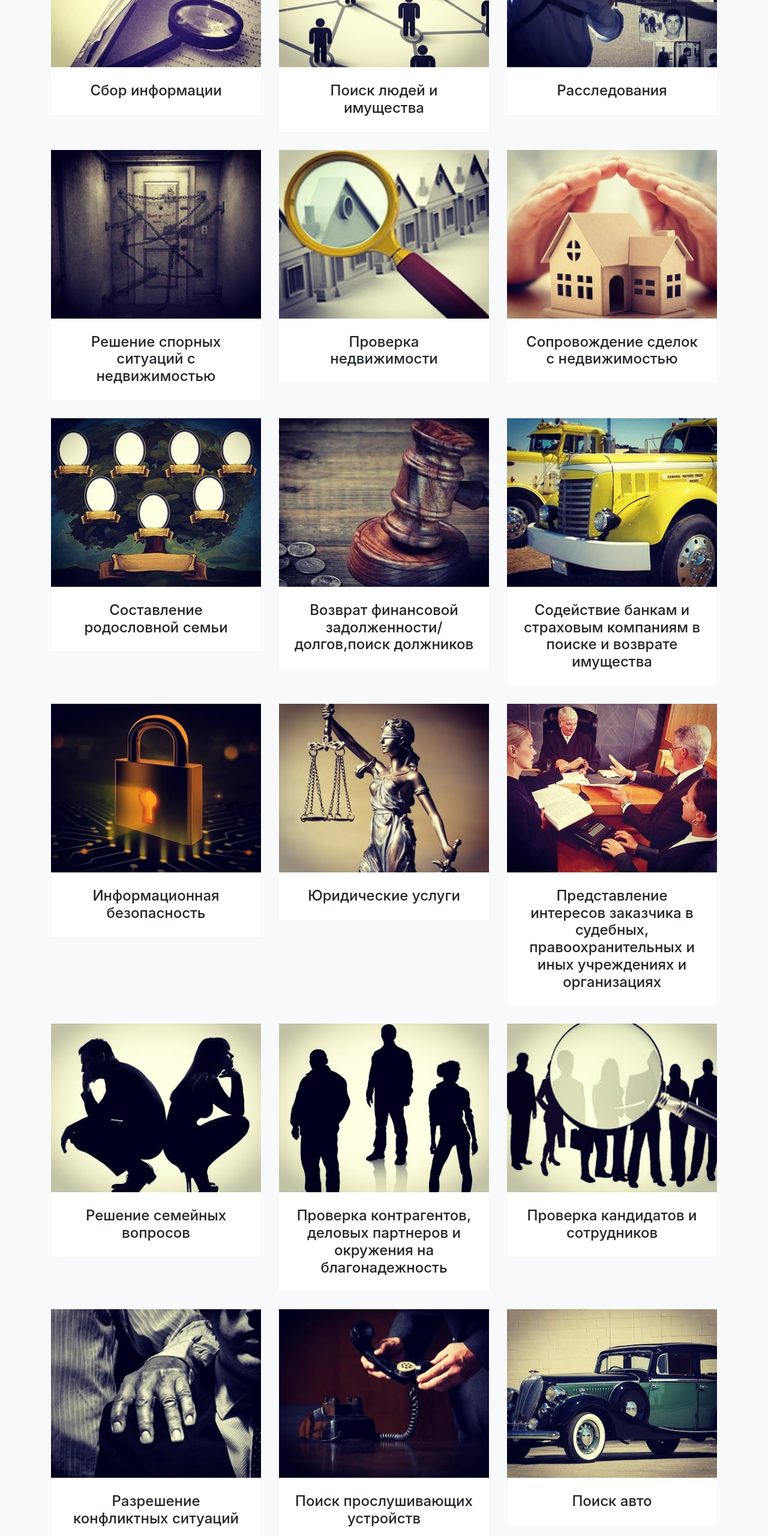
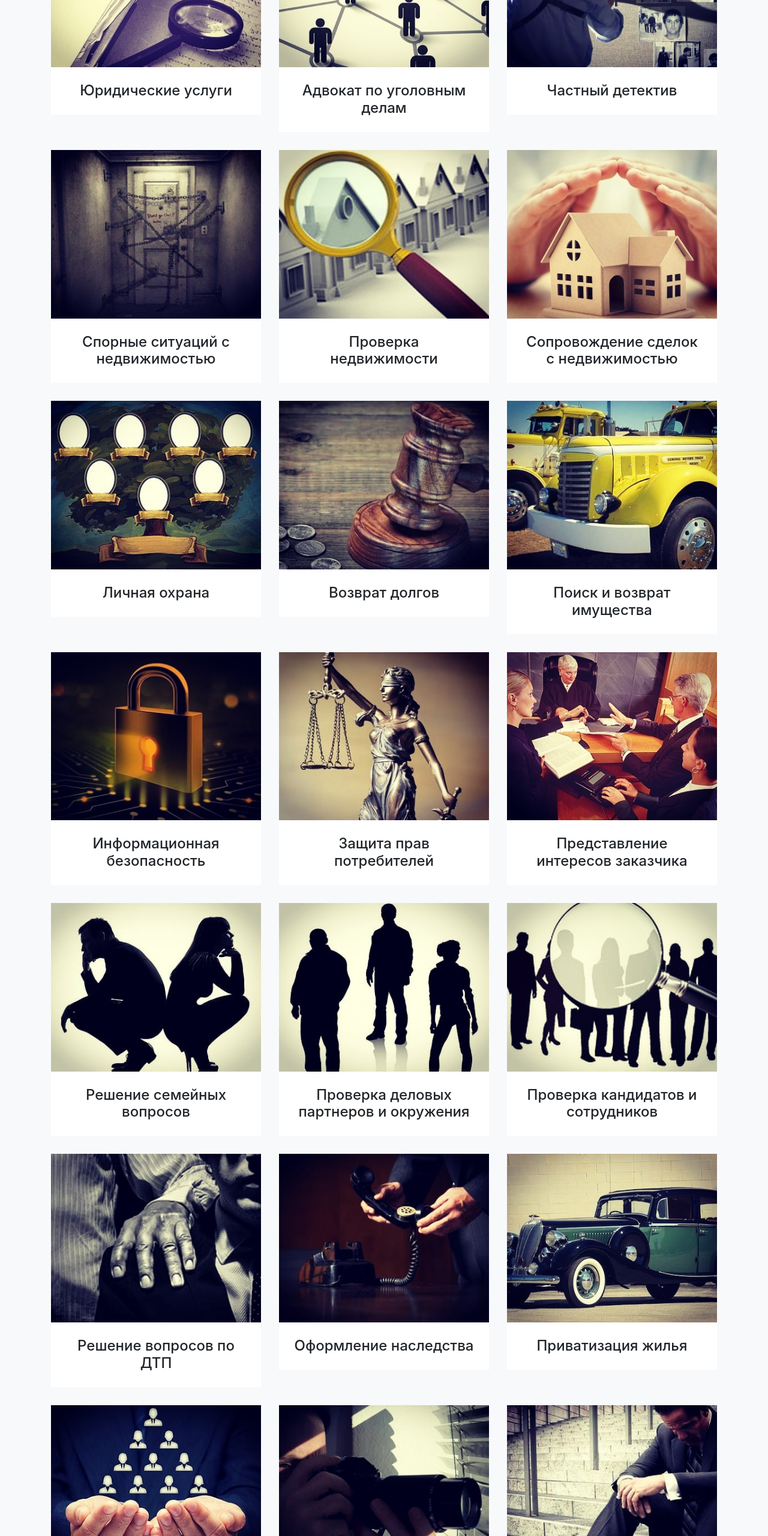
Before and after one commit to mosdetektive/mos-d, a website with bundled scripts: page index.html in a window 1280 px wide. Shown: the part 1840-4400 px from the top of the page at 60% size. Built offline with nearby package versions, Linux system fonts and the light colour scheme; a web font is replaced by a local one.

Commit message:
Add files via upload

```diff
--- a/index.html
+++ b/index.html
@@ -127,13 +127,13 @@
         <div class="portfolio-link">
           <div class="portfolio-hover">
             <div class="portfolio-hover-content">
-              от 10 000 рублей
+              от 5 000 рублей
             </div>
           </div>
           <img class="img-fluid" src="img/portfolio/01-thumbnail.jpg" alt="">
         </div>
         <div class="portfolio-caption">
-          <h4>Сбор информации</h4>
+          <h4>Юридические услуги</h4>
         </div>
       </div>
       <div class="col-md-4 col-sm-6 portfolio-item">
@@ -146,7 +146,7 @@
           <img class="img-fluid" src="img/portfolio/03-thumbnail.jpg" alt="">
         </div>
         <div class="portfolio-caption">
-          <h4>Поиск людей и имущества</h4>
+          <h4>Адвокат по уголовным делам</h4>
 
         </div>
       </div>
@@ -160,7 +160,7 @@
         <img class="img-fluid" src="img/portfolio/07-thumbnail.jpg" alt="">
       </div>
       <div class="portfolio-caption">
-        <h4>Расследования</h4>
+        <h4>Частный детектив</h4>
       </div>
     </div>
 
@@ -174,7 +174,7 @@
      <img class="img-fluid" src="img/portfolio/05-thumbnail.jpg" alt="">
    </div>
    <div class="portfolio-caption">
-    <h4>Решение спорных ситуаций с недвижимостью</h4>
+    <h4>Спорные ситуаций с недвижимостью</h4>
   </div>
 </div>
 <div class="col-md-4 col-sm-6 portfolio-item">
@@ -214,7 +214,7 @@
    <img class="img-fluid" src="img/portfolio/16-thumbnail.jpg" alt="">
  </div>
  <div class="portfolio-caption">
-  <h4>Cоставление родословной семьи</h4>
+  <h4>Личная охрана</h4>
 </div>
 </div>
 <div class="col-md-4 col-sm-6 portfolio-item">
@@ -227,7 +227,7 @@
   <img class="img-fluid" src="img/portfolio/17-thumbnail.jpg" alt="">
 </div>
 <div class="portfolio-caption">
-  <h4>Возврат финансовой задолженности/долгов,поиск должников</h4>
+  <h4>Возврат долгов</h4>
 </div>
 </div>
 <div class="col-md-4 col-sm-6 portfolio-item">
@@ -240,7 +240,7 @@
   <img class="img-fluid" src="img/portfolio/18-thumbnail.jpg" alt="">
 </div>
 <div class="portfolio-caption">
-  <h4>Содействие банкам и страховым компаниям в поиске и возврате имущества</h4>
+  <h4>Поиск и возврат имущества</h4>
 </div>
 </div>
 </div>
@@ -263,26 +263,26 @@
   <div class="portfolio-link" >
     <div class="portfolio-hover">
       <div class="portfolio-hover-content">
-       от 10.000 рублей
+       от 5 000 рублей
      </div>
    </div>
    <img class="img-fluid" src="img/portfolio/10-thumbnail.jpg" alt="">
  </div>
  <div class="portfolio-caption">
-  <h4>Юридические услуги</h4>
+  <h4>Защита прав потребителей</h4>
 </div>
 </div>
 <div class="col-md-4 col-sm-6 portfolio-item">
   <div class="portfolio-link" >
     <div class="portfolio-hover">
       <div class="portfolio-hover-content">
-       договорная
+       от 5 000 рублей
      </div>
    </div>
    <img class="img-fluid" src="img/portfolio/11-thumbnail.jpg" alt="">
  </div>
  <div class="portfolio-caption">
-  <h4>Представление интересов заказчика в судебных, правоохранительных и иных учреждениях и организациях</h4>
+  <h4>Представление интересов заказчика</h4>
 </div>
 </div>
 <div class="col-md-4 col-sm-6 portfolio-item">
@@ -308,7 +308,7 @@
    <img class="img-fluid" src="img/portfolio/13-thumbnail.jpg" alt="">
  </div>
  <div class="portfolio-caption">
-  <h4>Проверка контрагентов, деловых партнеров и окружения на благонадежность</h4>
+  <h4>Проверка деловых партнеров и окружения</h4>
 </div>
 </div>
 <div class="col-md-4 col-sm-6 portfolio-item">
@@ -328,39 +328,39 @@
   <div class="portfolio-link" >
     <div class="portfolio-hover">
       <div class="portfolio-hover-content">
-       договорная
+       от 5 000 рублей
      </div>
    </div>
    <img class="img-fluid" src="img/portfolio/08-thumbnail.jpg" alt="">
  </div>
  <div class="portfolio-caption">
-  <h4>Разрешение конфликтных ситуаций</h4>
+  <h4>Решение вопросов по ДТП</h4>
 </div>
 </div>
 <div class="col-md-4 col-sm-6 portfolio-item">
   <div class="portfolio-link" >
     <div class="portfolio-hover">
       <div class="portfolio-hover-content">
-       договорная
+       от 5 000 рублей
      </div>
    </div>
    <img class="img-fluid" src="img/portfolio/14-thumbnail.jpg" alt="">
  </div>
  <div class="portfolio-caption">
-  <h4>Поиск прослушивающих устройств</h4>
+  <h4>Оформление наследства</h4>
 </div>
 </div>
 <div class="col-md-4 col-sm-6 portfolio-item">
   <div class="portfolio-link">
    <div class="portfolio-hover">
     <div class="portfolio-hover-content">
-      От 10 % стоимости авто
+       от 10 000 рублей
     </div>
   </div>
   <img class="img-fluid" src="img/portfolio/19-thumbnail.jpg" alt="">
 </div>
 <div class="portfolio-caption">
-  <h4>Поиск авто</h4>
+  <h4>Приватизация жилья</h4>
 </div>
 </div>
 
@@ -374,7 +374,7 @@
   <img class="img-fluid" src="img/portfolio/20-thumbnail.jpg" alt="">
 </div>
 <div class="portfolio-caption">
-  <h4>Безопасность бизнеса</h4>
+  <h4>Безопасность и защита бизнеса</h4>
 </div>
 </div>
 
@@ -388,7 +388,7 @@
   <img class="img-fluid" src="img/portfolio/21-thumbnail.jpg" alt="">
 </div>
 <div class="portfolio-caption">
-  <h4>Наблюдение</h4>
+  <h4>Разрешение конфликтных ситуаций</h4>
 </div>
 </div><div class="col-md-4 col-sm-6 portfolio-item">
   <div class="portfolio-link">
```
